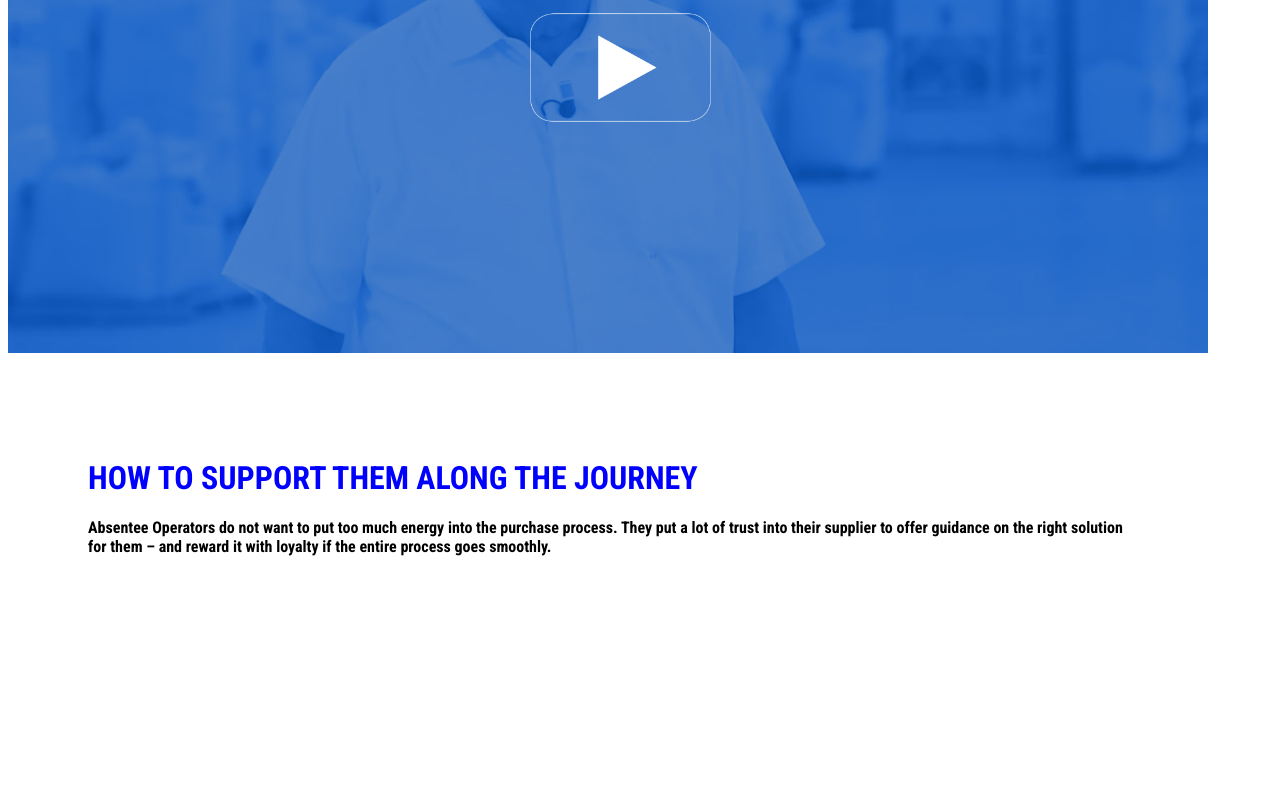
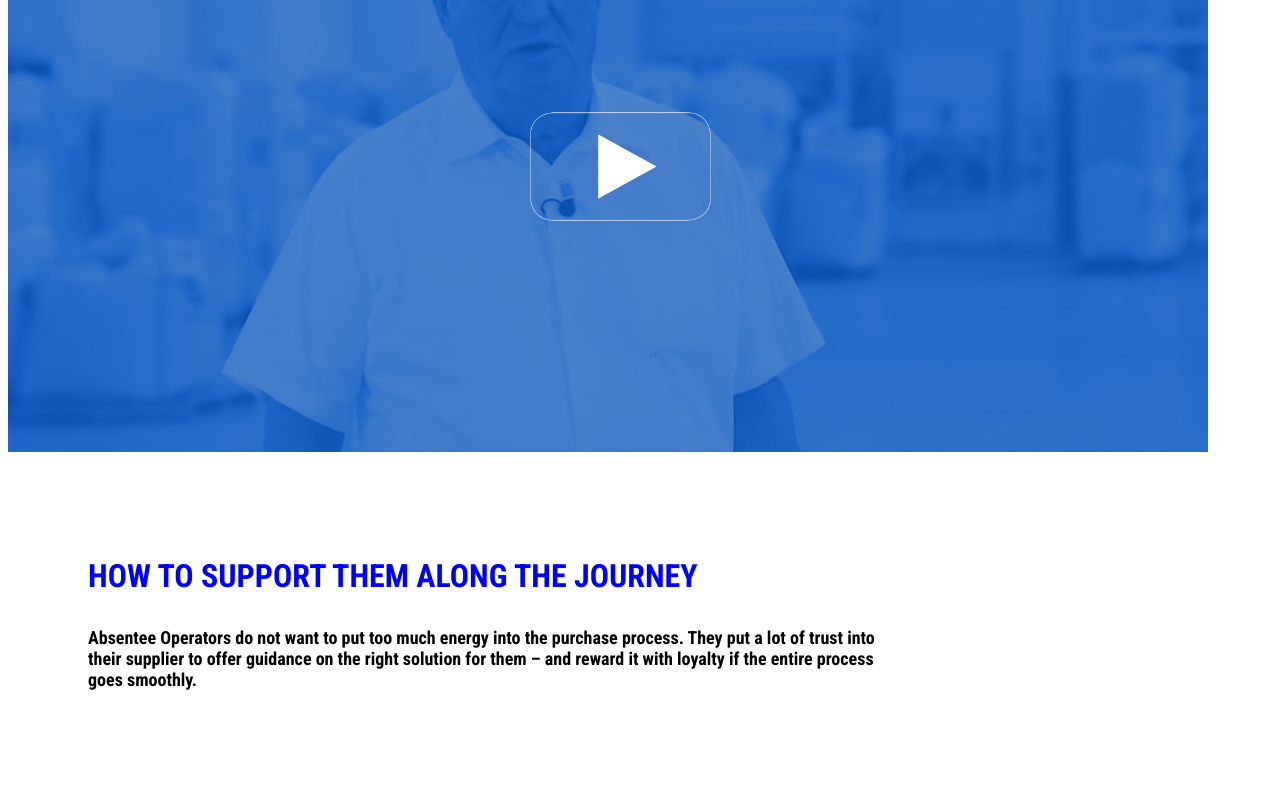
Before and after one commit to justsj11/upwork.github.io, a plain HTML site: page 01.Michael Floridi/index.html in a window 1280 px wide. Shown: the part 846-1634 px from the top of the page. Before the commit the page ends 1482 px from the top, so only its background shows below. Drawn offline with Linux system fonts and the light colour scheme; files whose address does not match are found by name.

Commit message:
Initial CSS

```diff
--- a/01.Michael Floridi/index.html
+++ b/01.Michael Floridi/index.html
@@ -18,7 +18,6 @@
             <li><a href="">SOPHISTICATE</a></li>
             <li><a href="">SATISFIED TRADITIONALIST</a></li>
             <li><a href="">EFFICIENCY MASTER</a></li>
-
         </ul>
     </div>
 
@@ -29,9 +28,9 @@
       </div>
 
         <div id="col_two">
-                <h1>THE ABSENTEE OPERATORS</h1>
-                <h3>Look for a smooth process and simple solutions matching their budget </h3>
-                    <p>We would like this to be a “no brainer” decision. We are not looking for anything too complex. Ideally, we have already worked with the supplier before, and everything went smoothly. </p>
+          <h1>THE ABSENTEE OPERATORS</h1>
+            <h3>Look for a smooth process and simple solutions matching their budget </h3>
+              <p>We would like this to be a “no brainer” decision. We are not looking for anything too complex. Ideally, we have already worked with the supplier before, and everything went smoothly. </p>
         </div>
     </div>
 
@@ -45,7 +44,7 @@
 
     <div id="section_four">
       <h1>HOW TO SUPPORT THEM ALONG THE JOURNEY</h1>
-Absentee Operators do not want to put too much energy into the purchase process. They put a lot of trust into their supplier to offer guidance on the right solution for them – and reward it with loyalty if the entire process goes smoothly.
+      <p>Absentee Operators do not want to put too much energy into the purchase process. They put a lot of trust into their supplier to offer guidance on the right solution for them – and reward it with loyalty if the entire process goes smoothly.</p>
 
     </div>
 
--- a/01.Michael Floridi/style.css
+++ b/01.Michael Floridi/style.css
@@ -2,13 +2,21 @@ body{
     max-width: 1200px;
     font-family: 'Roboto Condensed', sans-serif;
 
+}
+
+p{
+    margin-top: 2rem;
+    margin-right: 2rem;
+    font-size: large;
+    font-style: normal;
+    max-width: 800px;
 }
 #logo_main {
     width: 8rem;
 }
 #header_menu {
     background-image: url(../AGCO_Page_web_desk/assets/header.jpg);
-    background-position:center;
+    height: 100%;
     width: 100%;
     display: flex;
     flex-direction: column;
```
